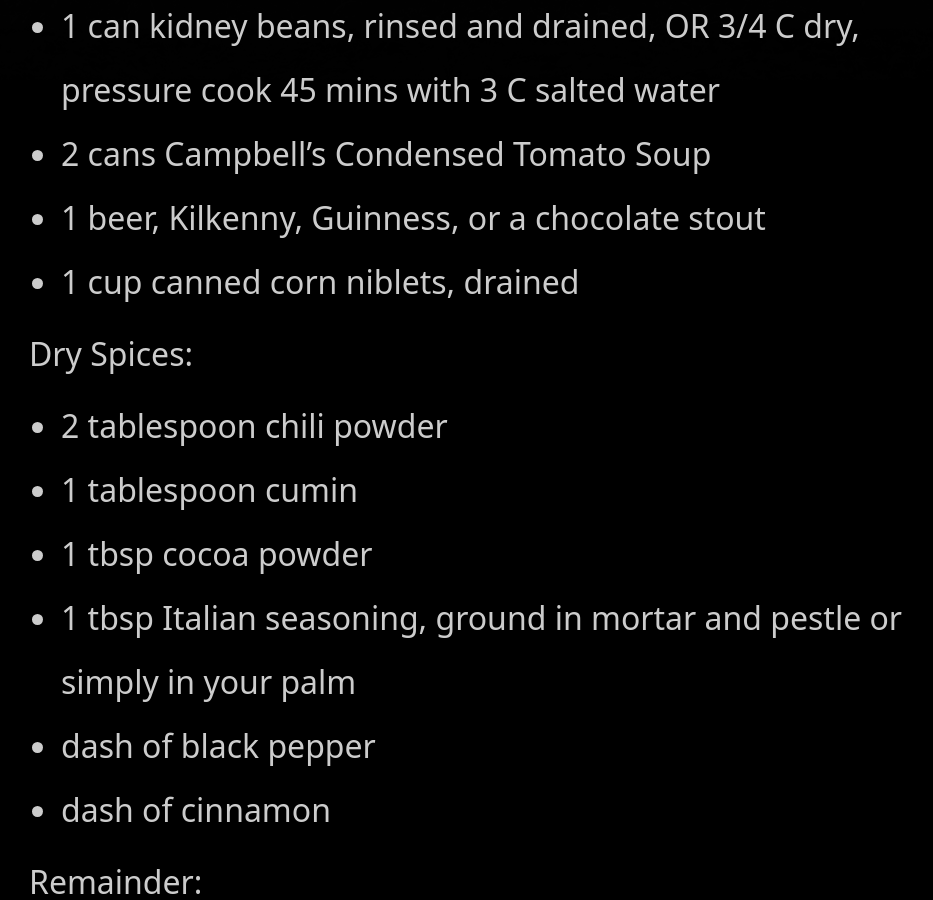
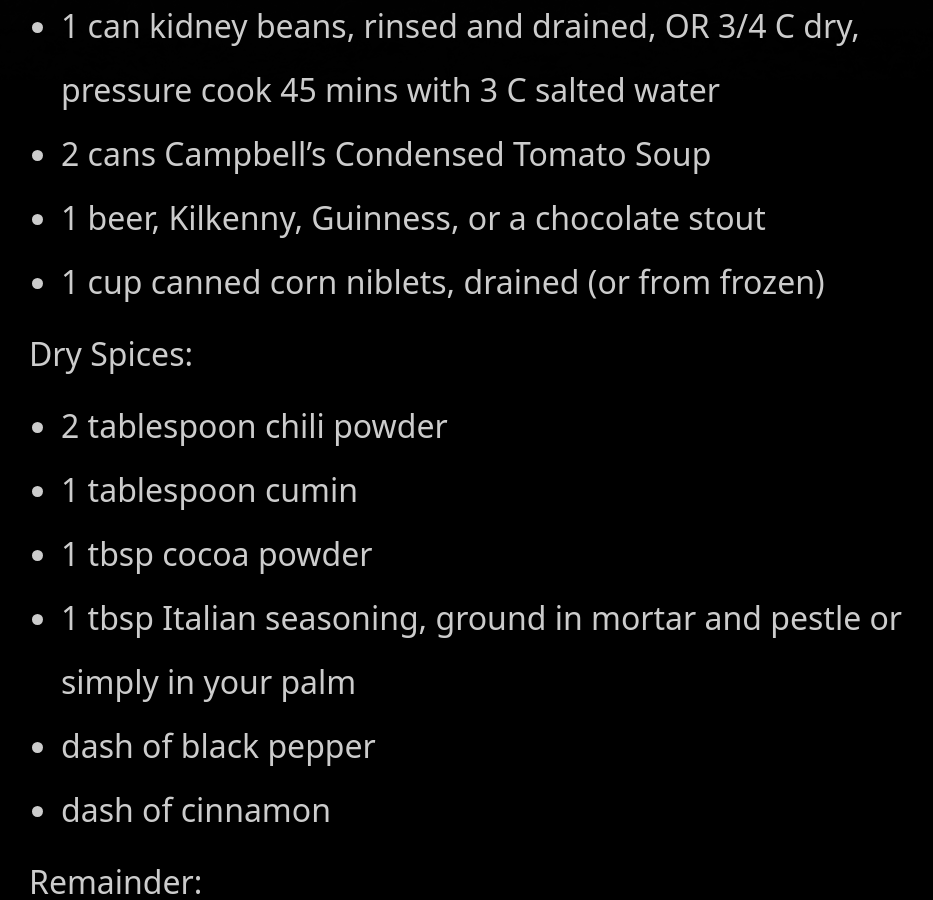
Before and after one commit to dits-family-cookbook/dits-family-cookbook.github.io, a Jekyll site: the page built from recipes/main-dishes/johns-chili.md, in a window 1280 px wide and 900 px high, scrolled down 743 px. Shown: the whole window, without its empty margins (137-1070 px from the left). Built offline with Jekyll 4.4.1, drawn with Linux system fonts in a browser that asks for light colours.

Commit message:
frozen corn option in chili

```diff
--- a/recipes/main-dishes/johns-chili.md
+++ b/recipes/main-dishes/johns-chili.md
@@ -13,7 +13,7 @@ layout: page
 * 1 can kidney beans, rinsed and drained, OR 3/4 C dry, pressure cook 45 mins with 3 C salted water
 * 2 cans Campbell's Condensed Tomato Soup
 * 1 beer, Kilkenny, Guinness, or a chocolate stout
-* 1 cup canned corn niblets, drained
+* 1 cup canned corn niblets, drained (or from frozen)
 
 Dry Spices:
 
```
